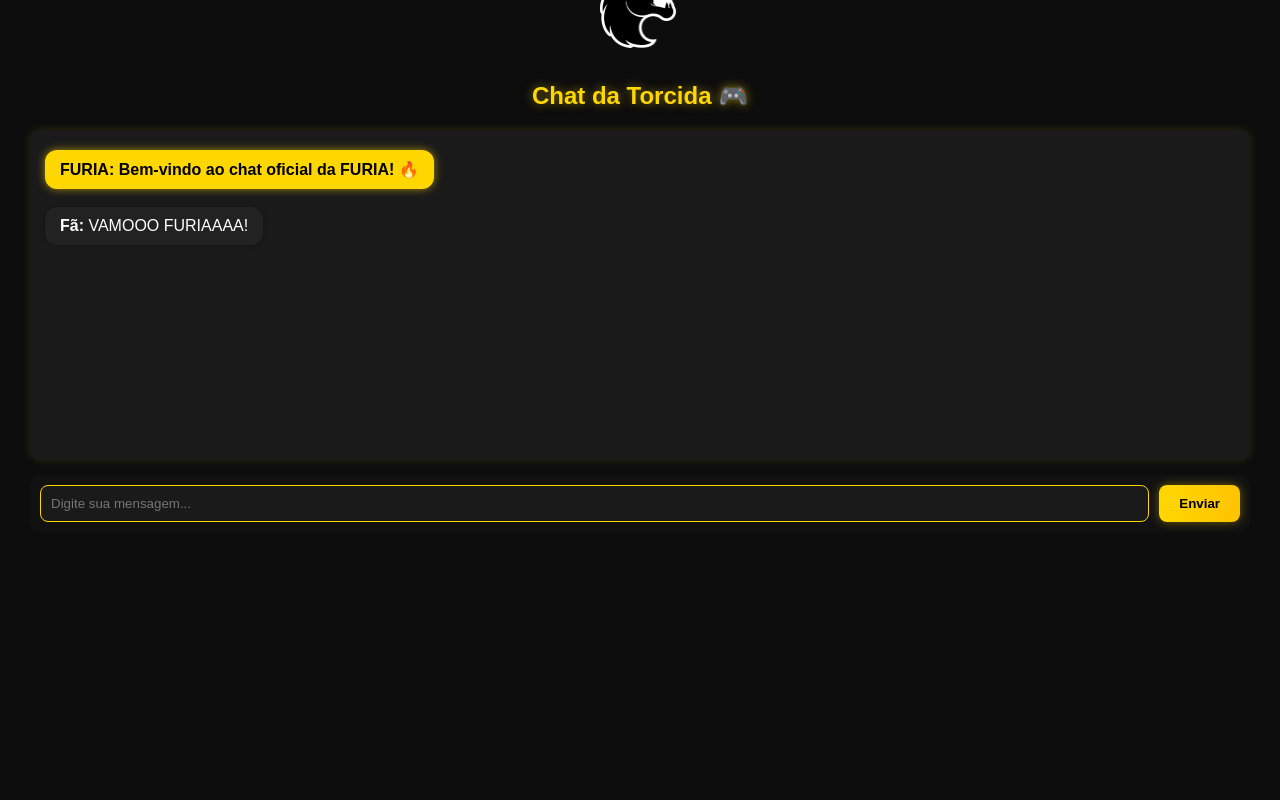
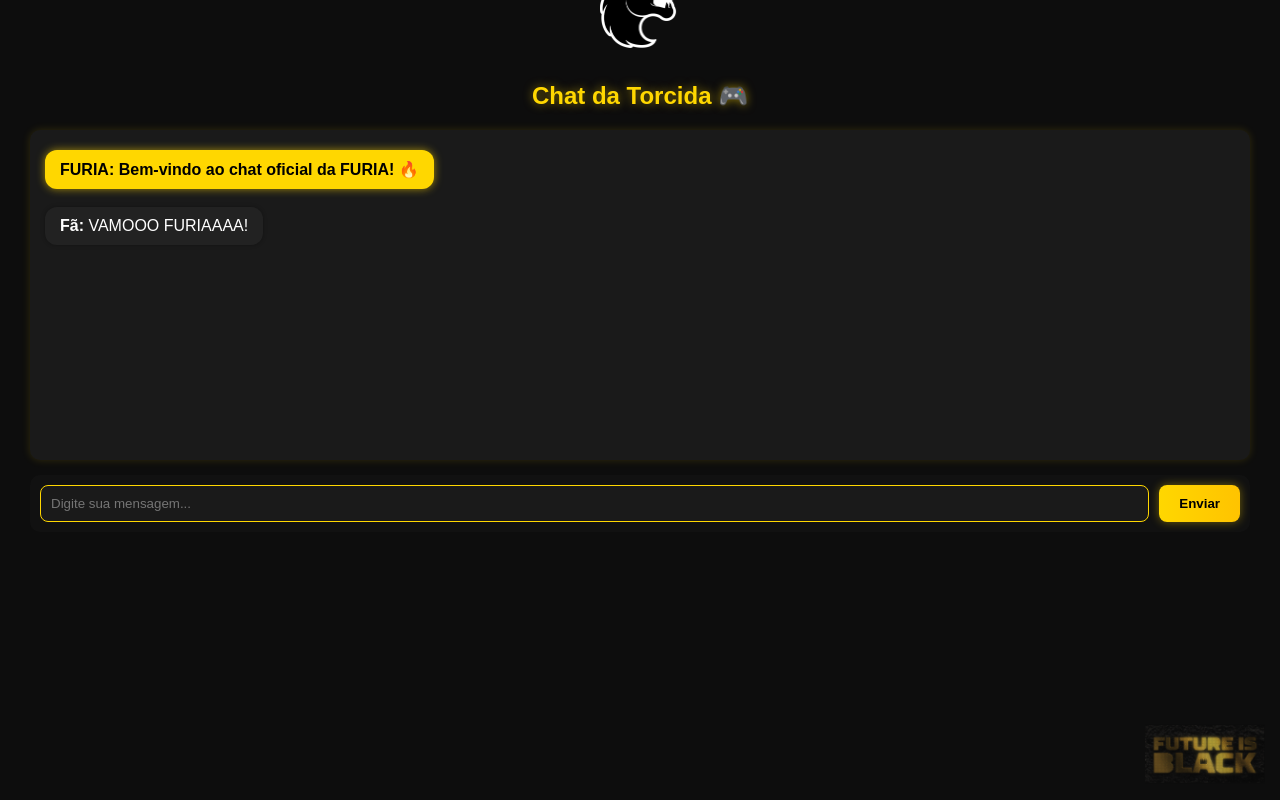
Before and after one commit to Matheusisa/Desafio_FURIA_Tech_Challange1_Chat, a React (Create React App) app in the folder furia-fan-chat/: page / in a window 1280 px wide. Both pictures are taken after a click on the button "Entrar no Chat". Shown: the part 60-860 px from the top of the page. Built offline with nearby package versions, Linux system fonts and the light colour scheme.

Commit message:
style: imagem Future is Black aplicada com visual finalizado

```diff
--- a/furia-fan-chat/src/components/ChatBox.jsx
+++ b/furia-fan-chat/src/components/ChatBox.jsx
@@ -13,14 +13,15 @@
 
   const handleSend = (msg) => {
     if (!msg.trim()) return;
-    setMessages([...messages, { id: messages.length + 1, sender: 'Você', text: msg }]);
+    setMessages(prev => [...prev, { id: prev.length + 1, sender: 'Você', text: msg }]);
   };
 
-  // Scroll automático sempre que uma nova mensagem for adicionada
+  // Scroll automático
   useEffect(() => {
     messagesEndRef.current?.scrollIntoView({ behavior: 'smooth' });
   }, [messages]);
 
+  // Mock de status de partida
   useEffect(() => {
     const interval = setInterval(() => {
       const status = getLiveStatus();
@@ -29,9 +30,9 @@
         sender: 'FURIA',
         text: status
       }]);
-    }, 8000); // A cada 8 segundos
+    }, 8000);
 
-    return () => clearInterval(interval); // limpa ao sair
+    return () => clearInterval(interval);
   }, []);
 
   return (
@@ -42,6 +43,7 @@
       padding: '30px',
       fontFamily: 'Arial, sans-serif'
     }}>
+      {/* Topo com logo e título */}
       <div style={{ textAlign: 'center', marginBottom: '20px' }}>
         <img
           src="/Furia_Esports_logo.png"
@@ -54,6 +56,7 @@
         }}>Chat da Torcida 🎮</h2>
       </div>
 
+      {/* Área de mensagens */}
       <div style={{
         background: '#1a1a1a',
         borderRadius: '10px',
@@ -72,7 +75,22 @@
         <div ref={messagesEndRef} />
       </div>
 
+      {/* Campo de envio */}
       <InputMessage onSend={handleSend} />
+
+      {/* Imagem fixa no canto inferior direito */}
+      <img
+        src="/Futere_is_black.png"
+        alt="Future is Black"
+        style={{
+          position: 'fixed',
+          bottom: '15px',
+          right: '15px',
+          width: '120px',
+          opacity: 0.9,
+          zIndex: 10
+        }}
+      />
     </div>
   );
 };
```
